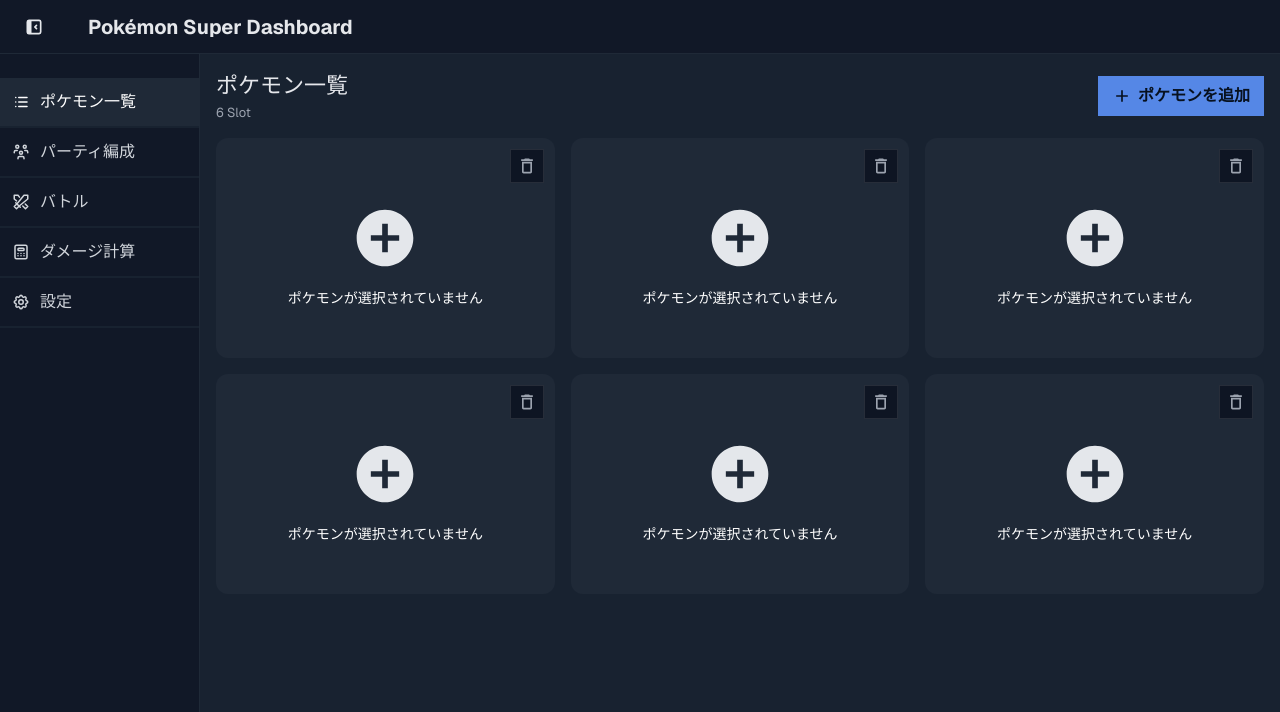
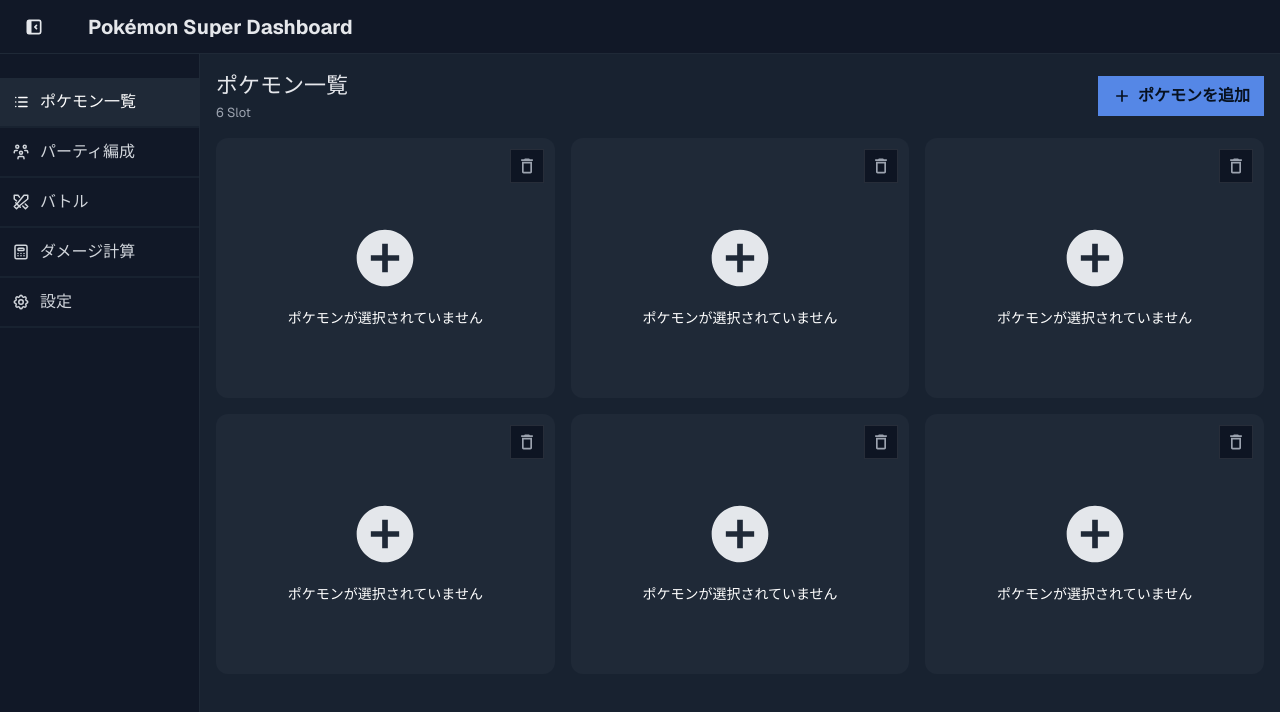
Before and after one commit to shimochan08/pokemon-calculator, a Next.js app: page /pokemon-list in a window 1280 px wide. Shown: the top 712 px of the page. Built offline with nearby package versions, Linux system fonts and the light colour scheme.

Commit message:
スロットのCSS修正

```diff
--- a/styles/pages/home.css
+++ b/styles/pages/home.css
@@ -49,12 +49,16 @@
   width: 100%;
   display: grid;
   grid-template-columns: repeat(3, minmax(0, 1fr));
-  grid-auto-rows: minmax(220px, auto);
+  grid-auto-rows: 260px;
   gap: 16px;
 }
 
 .member-card {
   position: relative;
+  box-sizing: border-box;
+  height: 100%;
+  min-height: 0;
+  overflow: hidden;
   background-color: var(--surface);
   color: #fff;
   font-size: 14px;
@@ -63,7 +67,6 @@
   display: flex;
   align-items: center;
   justify-content: space-between;
-  min-height: 140px;
   border: 1px solid transparent;
   cursor: pointer;
   transition:
@@ -207,7 +210,7 @@
 @media (max-width: 1250px), (max-height: 500px) {
   .pokemon-list-grid {
     grid-template-columns: repeat(2, minmax(0, 1fr));
-    grid-template-rows: auto;
+    grid-auto-rows: 220px;
   }
 
   .member-info {
@@ -244,6 +247,7 @@
 
   .pokemon-list-grid {
     grid-template-columns: 1fr;
+    grid-auto-rows: 220px;
   }
 }
 
```
